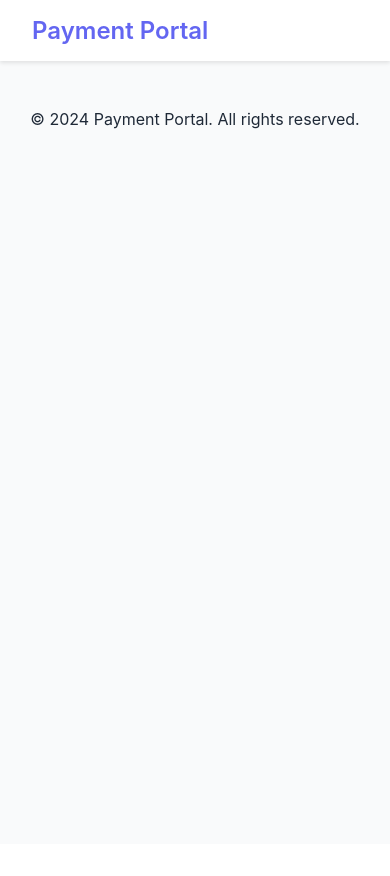
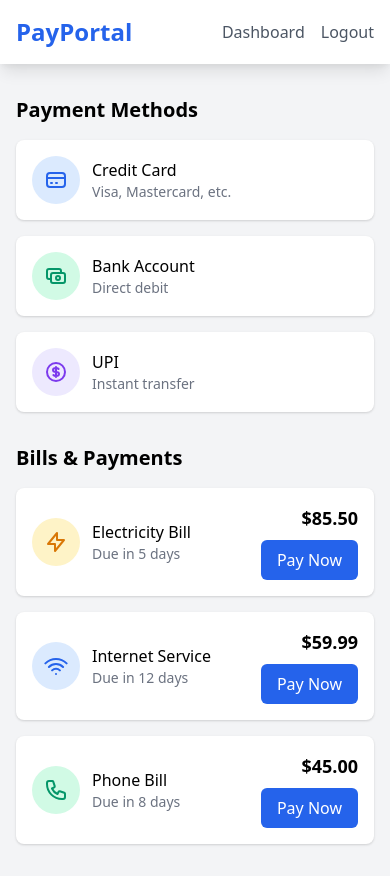
Before and after one commit to SriramR17/Payment-Portal-using-Stripe, a Flask app: page / in a window 390 px wide. Before the commit the page ends 129 px from the top, so only its background shows below. Run offline with Flask 3, Linux system fonts and the light colour scheme; the visitor is signed in with stand-in values (Sample User, id 1); some libraries are stand-ins or nearby versions.

Commit message:
added many home page functionality

```diff
--- a/app.py
+++ b/app.py
@@ -70,7 +70,7 @@ def hash_password(password):
 
 @app.route('/')
 def index():
-    return render_template('base.html')
+    return render_template('base2.html')
 
 @app.route('/register', methods=['GET', 'POST'])
 def register():
--- /dev/null
+++ b/templates/base2.html
@@ -0,0 +1,423 @@
+<!DOCTYPE html>
+<html lang="en">
+<head>
+    <meta charset="UTF-8">
+    <meta name="viewport" content="width=device-width, initial-scale=1.0">
+    <title>Payment Portal</title>
+    <link href="https://cdnjs.cloudflare.com/ajax/libs/tailwindcss/2.2.19/tailwind.min.css" rel="stylesheet">
+    <script src="https://js.stripe.com/v3/"></script>
+</head>
+<body class="bg-gray-100">
+    <nav class="bg-white shadow-lg">
+        <div class="max-w-6xl mx-auto px-4">
+            <div class="flex justify-between items-center h-16">
+                <div class="flex items-center space-x-4">
+                    <span class="text-2xl font-semibold text-blue-600">PayPortal</span>
+                </div>
+                <div class="flex items-center space-x-4">
+                    {% if 'user_id' in session %}
+                        <a href="/dashboard" class="text-gray-600">Dashboard</a>
+                        <a href="/logout" class="text-gray-600">Logout</a>
+                    {% else %}
+                        <a href="/login" class="text-gray-600">Login</a>
+                        <a href="/register" class="text-gray-600">Register</a>
+                    {% endif %}
+                </div>
+            </div>
+        </div>
+    </nav>
+
+    <main class="max-w-6xl mx-auto py-8 px-4">
+        {% if 'user_id' in session %}
+            <!-- Payment Methods Section -->
+            <section class="mb-8">
+                <h2 class="text-xl font-semibold mb-4">Payment Methods</h2>
+                <div class="grid grid-cols-1 md:grid-cols-3 gap-4">
+                    <div class="bg-white p-4 rounded-lg shadow hover:shadow-md transition-shadow">
+                        <div class="flex items-center space-x-3">
+                            <div class="w-12 h-12 bg-blue-100 rounded-full flex items-center justify-center">
+                                <svg class="w-6 h-6 text-blue-600" fill="none" stroke="currentColor" viewBox="0 0 24 24">
+                                    <path stroke-linecap="round" stroke-linejoin="round" stroke-width="2" d="M3 10h18M7 15h1m4 0h1m-7 4h12a3 3 0 003-3V8a3 3 0 00-3-3H6a3 3 0 00-3 3v8a3 3 0 003 3z"></path>
+                                </svg>
+                            </div>
+                            <div>
+                                <h3 class="font-medium">Credit Card</h3>
+                                <p class="text-sm text-gray-500">Visa, Mastercard, etc.</p>
+                            </div>
+                        </div>
+                    </div>
+
+                    <div class="bg-white p-4 rounded-lg shadow hover:shadow-md transition-shadow">
+                        <div class="flex items-center space-x-3">
+                            <div class="w-12 h-12 bg-green-100 rounded-full flex items-center justify-center">
+                                <svg class="w-6 h-6 text-green-600" fill="none" stroke="currentColor" viewBox="0 0 24 24">
+                                    <path stroke-linecap="round" stroke-linejoin="round" stroke-width="2" d="M17 9V7a2 2 0 00-2-2H5a2 2 0 00-2 2v6a2 2 0 002 2h2m2 4h10a2 2 0 002-2v-6a2 2 0 00-2-2H9a2 2 0 00-2 2v6a2 2 0 002 2zm7-5a2 2 0 11-4 0 2 2 0 014 0z"></path>
+                                </svg>
+                            </div>
+                            <div>
+                                <h3 class="font-medium">Bank Account</h3>
+                                <p class="text-sm text-gray-500">Direct debit</p>
+                            </div>
+                        </div>
+                    </div>
+
+                    <div class="bg-white p-4 rounded-lg shadow hover:shadow-md transition-shadow">
+                        <div class="flex items-center space-x-3">
+                            <div class="w-12 h-12 bg-purple-100 rounded-full flex items-center justify-center">
+                                <svg class="w-6 h-6 text-purple-600" fill="none" stroke="currentColor" viewBox="0 0 24 24">
+                                    <path stroke-linecap="round" stroke-linejoin="round" stroke-width="2" d="M12 8c-1.657 0-3 .895-3 2s1.343 2 3 2 3 .895 3 2-1.343 2-3 2m0-8c1.11 0 2.08.402 2.599 1M12 8V7m0 1v8m0 0v1m0-1c-1.11 0-2.08-.402-2.599-1M21 12a9 9 0 11-18 0 9 9 0 0118 0z"></path>
+                                </svg>
+                            </div>
+                            <div>
+                                <h3 class="font-medium">UPI</h3>
+                                <p class="text-sm text-gray-500">Instant transfer</p>
+                            </div>
+                        </div>
+                    </div>
+                </div>
+            </section>
+
+            <!-- Bills Section -->
+            <section>
+                <h2 class="text-xl font-semibold mb-4">Bills & Payments</h2>
+                <div class="space-y-4">
+                    <!-- Utility Bill -->
+                    <div class="bg-white p-4 rounded-lg shadow">
+                        <div class="flex justify-between items-center">
+                            <div class="flex items-center space-x-3">
+                                <div class="w-12 h-12 bg-yellow-100 rounded-full flex items-center justify-center">
+                                    <svg class="w-6 h-6 text-yellow-600" fill="none" stroke="currentColor" viewBox="0 0 24 24">
+                                        <path stroke-linecap="round" stroke-linejoin="round" stroke-width="2" d="M13 10V3L4 14h7v7l9-11h-7z"></path>
+                                    </svg>
+                                </div>
+                                <div>
+                                    <h3 class="font-medium">Electricity Bill</h3>
+                                    <p class="text-sm text-gray-500">Due in 5 days</p>
+                                </div>
+                            </div>
+                            <div class="text-right">
+                                <p class="text-lg font-semibold">$85.50</p>
+                                <button onclick="handlePayment(85.50, 'Electricity Bill')" class="mt-2 bg-blue-600 text-white px-4 py-2 rounded-md hover:bg-blue-700 transition-colors">
+                                    Pay Now
+                                </button>
+                            </div>
+                        </div>
+                    </div>
+
+                    <!-- Internet Bill -->
+                    <div class="bg-white p-4 rounded-lg shadow">
+                        <div class="flex justify-between items-center">
+                            <div class="flex items-center space-x-3">
+                                <div class="w-12 h-12 bg-blue-100 rounded-full flex items-center justify-center">
+                                    <svg class="w-6 h-6 text-blue-600" fill="none" stroke="currentColor" viewBox="0 0 24 24">
+                                        <path stroke-linecap="round" stroke-linejoin="round" stroke-width="2" d="M8.111 16.404a5.5 5.5 0 017.778 0M12 20h.01m-7.08-7.071c3.904-3.905 10.236-3.905 14.14 0M1.394 9.393c5.857-5.857 15.355-5.857 21.213 0"></path>
+                                    </svg>
+                                </div>
+                                <div>
+                                    <h3 class="font-medium">Internet Service</h3>
+                                    <p class="text-sm text-gray-500">Due in 12 days</p>
+                                </div>
+                            </div>
+                            <div class="text-right">
+                                <p class="text-lg font-semibold">$59.99</p>
+                                <button onclick="handlePayment(59.99, 'Internet Bill')" class="mt-2 bg-blue-600 text-white px-4 py-2 rounded-md hover:bg-blue-700 transition-colors">
+                                    Pay Now
+                                </button>
+                            </div>
+                        </div>
+                    </div>
+
+                    <!-- Phone Bill -->
+                    <div class="bg-white p-4 rounded-lg shadow">
+                        <div class="flex justify-between items-center">
+                            <div class="flex items-center space-x-3">
+                                <div class="w-12 h-12 bg-green-100 rounded-full flex items-center justify-center">
+                                    <svg class="w-6 h-6 text-green-600" fill="none" stroke="currentColor" viewBox="0 0 24 24">
+                                        <path stroke-linecap="round" stroke-linejoin="round" stroke-width="2" d="M3 5a2 2 0 012-2h3.28a1 1 0 01.948.684l1.498 4.493a1 1 0 01-.502 1.21l-2.257 1.13a11.042 11.042 0 005.516 5.516l1.13-2.257a1 1 0 011.21-.502l4.493 1.498a1 1 0 01.684.949V19a2 2 0 01-2 2h-1C9.716 21 3 14.284 3 6V5z"></path>
+                                    </svg>
+                                </div>
+                                <div>
+                                    <h3 class="font-medium">Phone Bill</h3>
+                                    <p class="text-sm text-gray-500">Due in 8 days</p>
+                                </div>
+                            </div>
+                            <div class="text-right">
+                                <p class="text-lg font-semibold">$45.00</p>
+                                <button onclick="handlePayment(45.00, 'Phone Bill')" class="mt-2 bg-blue-600 text-white px-4 py-2 rounded-md hover:bg-blue-700 transition-colors">
+                                    Pay Now
+                                </button>
+                            </div>
+                        </div>
+                    </div>
+                </div>
+            </section>
+
+            <!-- Payment Processing Modal -->
+            <div id="paymentModal" class="hidden fixed inset-0 bg-black bg-opacity-50 flex items-center justify-center">
+                <div class="bg-white p-6 rounded-lg max-w-md w-full">
+                    <h3 class="text-xl font-semibold mb-4">Complete Payment</h3>
+                    <div id="card-element" class="mb-4">
+                        <!-- Stripe Card Element -->
+                    </div>
+                    <div id="card-errors" class="text-red-600 mb-4"></div>
+                    <div class="flex justify-end space-x-3">
+                        <button onclick="closePaymentModal()" class="px-4 py-2 border rounded-md hover:bg-gray-100">
+                            Cancel
+                        </button>
+                        <button id="submit-payment" class="px-4 py-2 bg-blue-600 text-white rounded-md hover:bg-blue-700">
+                            z
+                        </button>
+                    </div>
+                </div>
+            </div>
+
+        {% else %}
+            <div class="text-center">
+                <h2 class="text-2xl font-semibold mb-4">Welcome to PayPortal</h2>
+                <p class="mb-4">Please login or register to manage your payments.</p>
+                <div class="space-x-4">
+                    <a href="/login" class="inline-block bg-blue-600 text-white px-6 py-2 rounded-md hover:bg-blue-700">Login</a>
+                    <a href="/register" class="inline-block bg-gray-600 text-white px-6 py-2 rounded-md hover:bg-gray-700">Register</a>
+                </div>
+            </div>
+        {% endif %}
+    </main>
+
+    <script>
+        let stripe = Stripe('pk_test_51QlohYJfvPkj146aDeCEkYcV2ldFr21vi1bMNM2G3PM9BNvo3T3PaVL0DcHH13xcvGdd43WtwU02UOfV7Anga7ES0037SvFqRh');
+        let elements = stripe.elements();
+        let card = elements.create('card');
+        let currentPaymentAmount = 0;
+        let currentPaymentDescription = '';
+
+        // Mount card element
+        card.mount('#card-element');
+
+        card.addEventListener('change', function(event) {
+            let displayError = document.getElementById('card-errors');
+            if (event.error) {
+                displayError.textContent = event.error.message;
+            } else {
+                displayError.textContent = '';
+            }
+        });
+
+        function handlePayment(amount, description) {
+            currentPaymentAmount = amount;
+            currentPaymentDescription = description;
+            document.getElementById('paymentModal').classList.remove('hidden');
+        }
+
+        function closePaymentModal() {
+            document.getElementById('paymentModal').classList.add('hidden');
+            card.clear();
+        }
+
+        document.getElementById('submit-payment').addEventListener('click', async function(event) {
+            event.preventDefault();
+            let submitButton = document.getElementById('submit-payment');
+            submitButton.disabled = true;
+
+            try {
+                // Create payment intent
+                const response = await fetch('/create-payment-intent', {
+                    method: 'POST',
+                    headers: {
+                        'Content-Type': 'application/json'
+                    },
+                    body: JSON.stringify({
+                        amount: currentPaymentAmount,
+                        description: currentPaymentDescription
+                    })
+                });
+
+                const data = await response.json();
+
+                if (data.error) {
+                    throw new Error(data.error);
+                }
+
+                // Confirm card payment
+                const result = await stripe.confirmCardPayment(data.clientSecret, {
+                    payment_method: {
+                        card: card
+                    }
+                });
+
+                if (result.error) {
+                    throw new Error(result.error.message);
+                }
+
+                // Record successful payment
+                await fetch('/payment-success', {
+                    method: 'POST',
+                    headers: {
+                        'Content-Type': 'application/json'
+                    },
+                    body: JSON.stringify({
+                        paymentIntentId: result.paymentIntent.id
+                    })
+                });
+
+// Show success message
+alert('Payment successful!');
+closePaymentModal();
+location.reload(); // Refresh to update payment history
+
+} catch (error) {
+const errorElement = document.getElementById('card-errors');
+errorElement.textContent = error.message;
+submitButton.disabled = false;
+}
+});
+
+// Add payment method handling
+function addPaymentMethod(type) {
+switch(type) {
+case 'card':
+    handlePayment(0, 'Add Credit Card');
+    break;
+case 'bank':
+    // Implement bank account addition flow
+    alert('Bank account addition coming soon!');
+    break;
+case 'upi':
+    // Implement UPI addition flow
+    alert('UPI addition coming soon!');
+    break;
+}
+}
+
+// Quick Pay Section
+document.addEventListener('DOMContentLoaded', function() {
+// Initialize tooltips
+const tooltips = document.querySelectorAll('[data-tooltip]');
+tooltips.forEach(tooltip => {
+tooltip.addEventListener('mouseenter', showTooltip);
+tooltip.addEventListener('mouseleave', hideTooltip);
+});
+});
+
+// Add a section for recent transactions
+async function loadRecentTransactions() {
+try {
+const response = await fetch('/payment-history');
+const transactions = await response.json();
+
+const recentTransactionsContainer = document.getElementById('recent-transactions');
+if (transactions.length > 0) {
+    const transactionsList = transactions.slice(0, 5).map(transaction => `
+        <div class="flex justify-between items-center py-3 border-b">
+            <div>
+                <p class="font-medium">${transaction.description || 'Payment'}</p>
+                <p class="text-sm text-gray-500">${new Date(transaction.created_at).toLocaleDateString()}</p>
+            </div>
+            <p class="font-medium ${transaction.status === 'completed' ? 'text-green-600' : 'text-gray-600'}">
+                $${transaction.amount.toFixed(2)}
+            </p>
+        </div>
+    `).join('');
+
+    recentTransactionsContainer.innerHTML = transactionsList;
+} else {
+    recentTransactionsContainer.innerHTML = '<p class="text-gray-500 text-center py-4">No recent transactions</p>';
+}
+} catch (error) {
+console.error('Error loading transactions:', error);
+}
+}
+
+// Add section for saved payment methods
+function loadSavedPaymentMethods() {
+// This would typically fetch from your backend
+// For now, we'll show a mock implementation
+const savedMethods = document.getElementById('saved-payment-methods');
+savedMethods.innerHTML = `
+<div class="grid grid-cols-1 md:grid-cols-2 gap-4 mb-6">
+    <div class="bg-white p-4 rounded-lg shadow-sm border">
+        <div class="flex justify-between items-center">
+            <div class="flex items-center space-x-3">
+                <svg class="w-8 h-8 text-blue-600" fill="none" stroke="currentColor" viewBox="0 0 24 24">
+                    <path stroke-linecap="round" stroke-linejoin="round" stroke-width="2" d="M3 10h18M7 15h1m4 0h1m-7 4h12a3 3 0 003-3V8a3 3 0 00-3-3H6a3 3 0 00-3 3v8a3 3 0 003 3z"></path>
+                </svg>
+                <div>
+                    <p class="font-medium">•••• 4242</p>
+                    <p class="text-sm text-gray-500">Expires 12/25</p>
+                </div>
+            </div>
+            <button class="text-red-600 hover:text-red-700">Remove</button>
+        </div>
+    </div>
+</div>
+`;
+}
+
+// Add quick actions section
+function addQuickActions() {
+const quickActions = document.getElementById('quick-actions');
+quickActions.innerHTML = `
+<div class="grid grid-cols-2 md:grid-cols-4 gap-4 mb-8">
+    <button onclick="handleQuickPay('send')"
+            class="flex flex-col items-center p-4 bg-white rounded-lg shadow-sm hover:shadow-md transition-shadow">
+        <svg class="w-8 h-8 text-blue-600 mb-2" fill="none" stroke="currentColor" viewBox="0 0 24 24">
+            <path stroke-linecap="round" stroke-linejoin="round" stroke-width="2" d="M12 19l9 2-9-18-9 18 9-2zm0 0v-8"></path>
+        </svg>
+        <span>Send Money</span>
+    </button>
+    <button onclick="handleQuickPay('request')"
+            class="flex flex-col items-center p-4 bg-white rounded-lg shadow-sm hover:shadow-md transition-shadow">
+        <svg class="w-8 h-8 text-green-600 mb-2" fill="none" stroke="currentColor" viewBox="0 0 24 24">
+            <path stroke-linecap="round" stroke-linejoin="round" stroke-width="2" d="M9 5H7a2 2 0 00-2 2v12a2 2 0 002 2h10a2 2 0 002-2V7a2 2 0 00-2-2h-2M9 5a2 2 0 002 2h2a2 2 0 002-2M9 5a2 2 0 012-2h2a2 2 0 012 2"></path>
+        </svg>
+        <span>Request</span>
+    </button>
+    <button onclick="handleQuickPay('scan')"
+            class="flex flex-col items-center p-4 bg-white rounded-lg shadow-sm hover:shadow-md transition-shadow">
+        <svg class="w-8 h-8 text-purple-600 mb-2" fill="none" stroke="currentColor" viewBox="0 0 24 24">
+            <path stroke-linecap="round" stroke-linejoin="round" stroke-width="2" d="M12 4v1m6 11h2m-6 0h-2v4m0-11v3m0 0h.01M12 12h4.01M16 20h4M4 12h4m12 0h.01M5 8h2a1 1 0 001-1V5a1 1 0 00-1-1H5a1 1 0 00-1 1v2a1 1 0 001 1zm12 0h2a1 1 0 001-1V5a1 1 0 00-1-1h-2a1 1 0 00-1 1v2a1 1 0 001 1zM5 20h2a1 1 0 001-1v-2a1 1 0 00-1-1H5a1 1 0 00-1 1v2a1 1 0 001 1z"></path>
+        </svg>
+        <span>Scan QR</span>
+    </button>
+    <button onclick="handleQuickPay('history')"
+            class="flex flex-col items-center p-4 bg-white rounded-lg shadow-sm hover:shadow-md transition-shadow">
+        <svg class="w-8 h-8 text-gray-600 mb-2" fill="none" stroke="currentColor" viewBox="0 0 24 24">
+            <path stroke-linecap="round" stroke-linejoin="round" stroke-width="2" d="M12 8v4l3 3m6-3a9 9 0 11-18 0 9 9 0 0118 0z"></path>
+        </svg>
+        <span>History</span>
+    </button>
+</div>
+`;
+}
+
+function handleQuickPay(action) {
+switch(action) {
+case 'send':
+    alert('Send money feature coming soon!');
+    break;
+case 'request':
+    alert('Request money feature coming soon!');
+    break;
+case 'scan':
+    alert('QR scan feature coming soon!');
+    break;
+case 'history':
+    window.location.href = '/dashboard';
+    break;
+}
+}
+
+// Load all sections when page loads
+window.addEventListener('load', function() {
+if (document.getElementById('recent-transactions')) {
+loadRecentTransactions();
+}
+if (document.getElementById('saved-payment-methods')) {
+loadSavedPaymentMethods();
+}
+if (document.getElementById('quick-actions')) {
+addQuickActions();
+}
+});
+</script>
+</body>
+</html>
--- a/templates/login.html
+++ b/templates/login.html
@@ -47,7 +47,7 @@ document.getElementById('login-form').addEventListener('submit', async (event) =
         const data = await response.json();
 
         if (response.ok) {
-            window.location.href = '/dashboard';
+            window.location.href = '/';
         } else {
             throw new Error(data.error);
         }
```
Also changed, not shown: static/css/style.css (+74 -0 lines).
